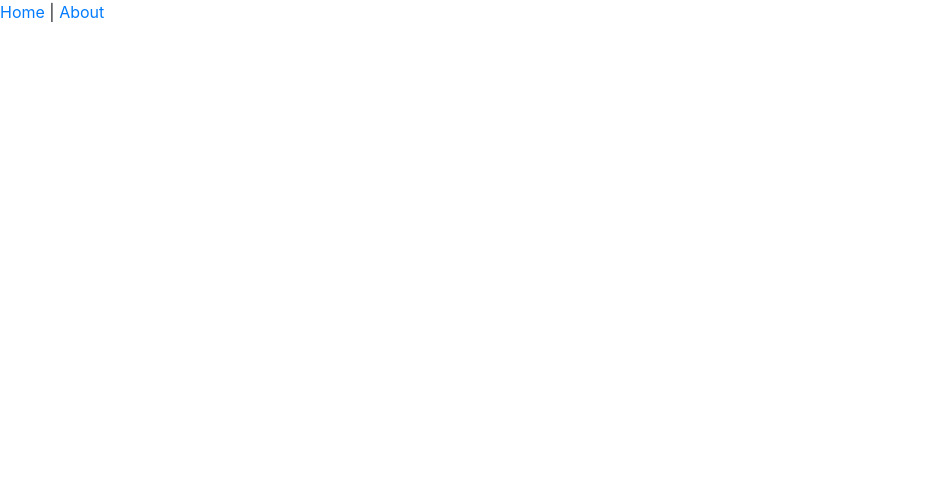
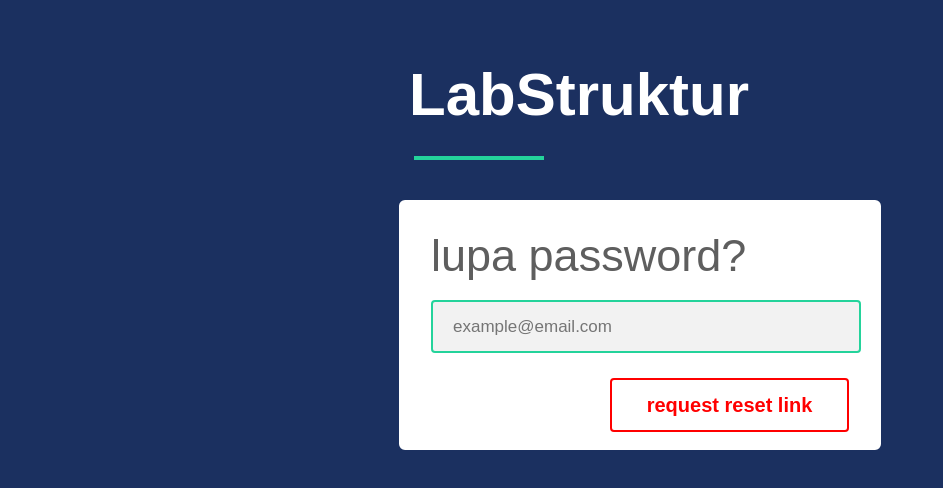
Before and after one commit to muharyman/labstruktur, a Vue app in the folder FrontEnd/labstruktur/: page /lupapassword in a window 1280 px wide. Shown: the top 488 px of the page, without its empty margins (0-943 px from the left). Built offline with nearby package versions, Linux system fonts and the light colour scheme.

Commit message:
sudah selesai lupa password

```diff
--- a/FrontEnd/labstruktur/src/App.vue
+++ b/FrontEnd/labstruktur/src/App.vue
@@ -1,6 +1,6 @@
 <template>
   <div id="app">
-    <div id="nav" v-if="this.$route.path !== '/loginadmin'">
+    <div id="nav" v-if="this.$route.path !=='/lupapassword' ">
       <router-link to="/">Home</router-link> |
       <router-link to="/about">About</router-link>
     </div>
@@ -9,7 +9,4 @@
 </template>
 
 <style>
-#app {
-}
-
 </style>
--- a/FrontEnd/labstruktur/src/components/LabStruktur.vue
+++ b/FrontEnd/labstruktur/src/components/LabStruktur.vue
@@ -10,7 +10,7 @@
   width: 130px;
   height: 4px;
   text-align: left;
-  background-color: #1592E6;
+  background-color: #24D39B;
   line-height: 15px;
   margin: 0 0 0 5px;
 }
--- a/FrontEnd/labstruktur/src/router/index.js
+++ b/FrontEnd/labstruktur/src/router/index.js
@@ -2,7 +2,7 @@ import Vue from "vue";
 import VueRouter from "vue-router";
 import Home from "../views/Home.vue";
 import Login from "../views/Login.vue";
-
+import LupaPassword from "../views/LupaPassword.vue";
 Vue.use(VueRouter);
 
 const routes = [
@@ -24,6 +24,11 @@ const routes = [
     path: "/loginadmin",
     name: "loginadmin",
     component: Login
+  },
+  {
+    path: "/lupapassword",
+    name: "lupapassword",
+    component: LupaPassword
   }
 ];
 
--- /dev/null
+++ b/FrontEnd/labstruktur/src/styles/lupapassword.css
@@ -0,0 +1,118 @@
+.root{
+    height: 100vh;
+    overflow: hidden;
+    background: #1B3060;
+  }
+
+  .container{
+    width: 40%;
+    margin: auto;
+    display: block;
+  }
+  @media screen and (max-width: 1200px) {
+      .container{
+      width: 50%;
+      margin: auto;
+      display: block;
+    }
+  }
+  @media screen and (max-width: 1000px) {
+      .container{
+      width: 60%;
+      margin: auto;
+      display: block;
+    }
+  }
+  @media screen and (max-width: 900px) {
+      .container{
+      width: 65%;
+      margin: auto;
+      display: block;
+    }
+  }
+  @media screen and (max-width: 800px) {
+      .container{
+      width: 70%;
+      margin: auto;
+      display: block;
+    }
+  }
+  @media screen and (max-width: 700px) {
+      .container{
+      width: 80%;
+      margin: auto;
+      display: block;
+    }
+  }
+  @media screen and (max-width: 600px) {
+      .container{
+      width: 100%;
+      margin: auto;
+      display: block;
+    }
+  }
+  .logo{
+    margin-bottom: 20px;
+    color: white;
+    float: left;
+  }
+  .lupapassword{
+      float: left;
+      width: 100%;
+      height: 250px;
+      border: 2px solid white;
+      border-radius: 6px;
+      background: white;
+      margin:auto;
+  }
+  #title{
+    font-family: "Raleway", sans-serif;
+    font-size: 45px;
+    margin-left: 30px;
+    margin-top: 20px;
+    color: #5E5E5E;
+    font-weight: 500;
+    padding: 0;
+    margin-bottom: 10px;
+  }
+  .txt_input{
+    width: 90%;
+    margin-left: 30px;
+    border:2px solid #24D39B;
+    border-radius: 4px;
+    margin-top: 0px;
+    font-family: 'Montserrat Alternates', sans-serif;
+    font-size: 17px;
+    color:#8D8D8D;
+  }
+  .txt_input:focus{
+    border-radius: 4px;
+    border: 2px solid #0066ff;
+    outline: 0;
+  }
+  .button{
+    width: 50%;
+    float: right;
+    margin-right: 30px;
+    margin-top: 25px;
+  }
+  .button a:hover{
+    background: white;
+    color: green;
+    border-color: green;
+  }
+  .button a{
+    display: block;
+    font-family: 'Montserrat Alternates', sans-serif;
+    padding: 10px 10px;
+    margin:auto;
+    text-align: center;
+    text-decoration: none;
+    font-size: 20px;
+    color: red;
+    font-weight: 700;
+    background: white;
+    transition: 0.8s;
+    border:2px solid red;
+    border-radius: 4px;
+  }
--- /dev/null
+++ b/FrontEnd/labstruktur/src/views/LupaPassword.vue
@@ -0,0 +1,28 @@
+<template>
+  <div class="root">
+    <div class="container">
+      <div class="logo">
+      <LabStruktur/>
+      </div>
+      <div class="lupapassword">
+        <p id="title">lupa password?</p>
+        <input class="txt_input" placeholder="example@email.com" type="text"/>
+        <div class="button">
+            <a href="#none">request reset link</a>
+        </div>
+      </div>
+    </div>
+  </div>
+</template>
+<script>
+import LabStruktur from "@/components/LabStruktur.vue";
+export default {
+  name: "logo",
+  components: {
+    LabStruktur
+  }
+};
+</script>
+<style>
+  @import '../styles/lupapassword.css';
+</style>
--- a/FrontEnd/labstruktur/src/vue.config.js
+++ b/FrontEnd/labstruktur/src/vue.config.js
@@ -9,7 +9,8 @@ module.exports = {
             { family: "Source Sans Pro" },
             { family: "Roboto", variants: [ "400", "700italic" ] },
             { family: "Montserrat+Alternates"},
-            { family: "Montserrat"}
+            { family: "Montserrat"},
+            { family: "Raleway"}
         ]
     })
 ]
```
